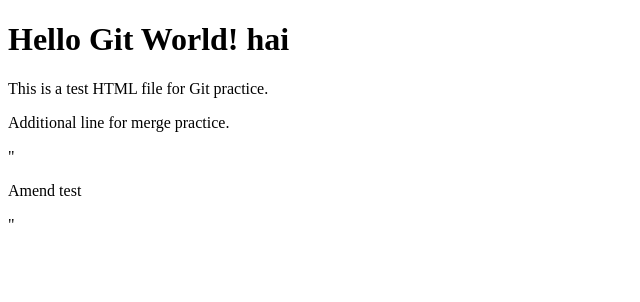
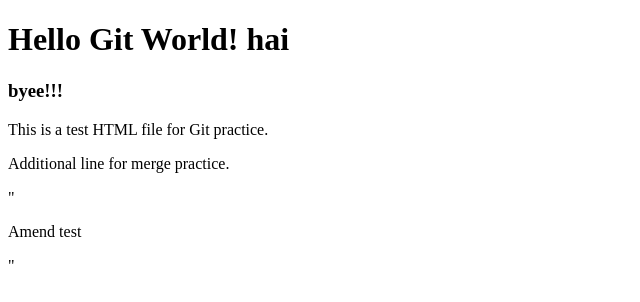
Before and after one commit to Priyadharshini-040404/source-to-destination-c-code, a plain HTML site: page index.html in a window 1280 px wide. Shown: the whole page, without its empty margins (0-640 px from the left). Drawn offline with Linux system fonts and the light colour scheme.

Commit message:
Update main branch for demo

```diff
--- a/index.html
+++ b/index.html
@@ -5,6 +5,7 @@
 </head>
 <body>
   <h1>Hello Git World! hai</h1>
+  <h3>byee!!!</h3>
   <p>This is a test HTML file for Git practice.</p>
   <p>Additional line for merge practice.</p>
 </body>
```
